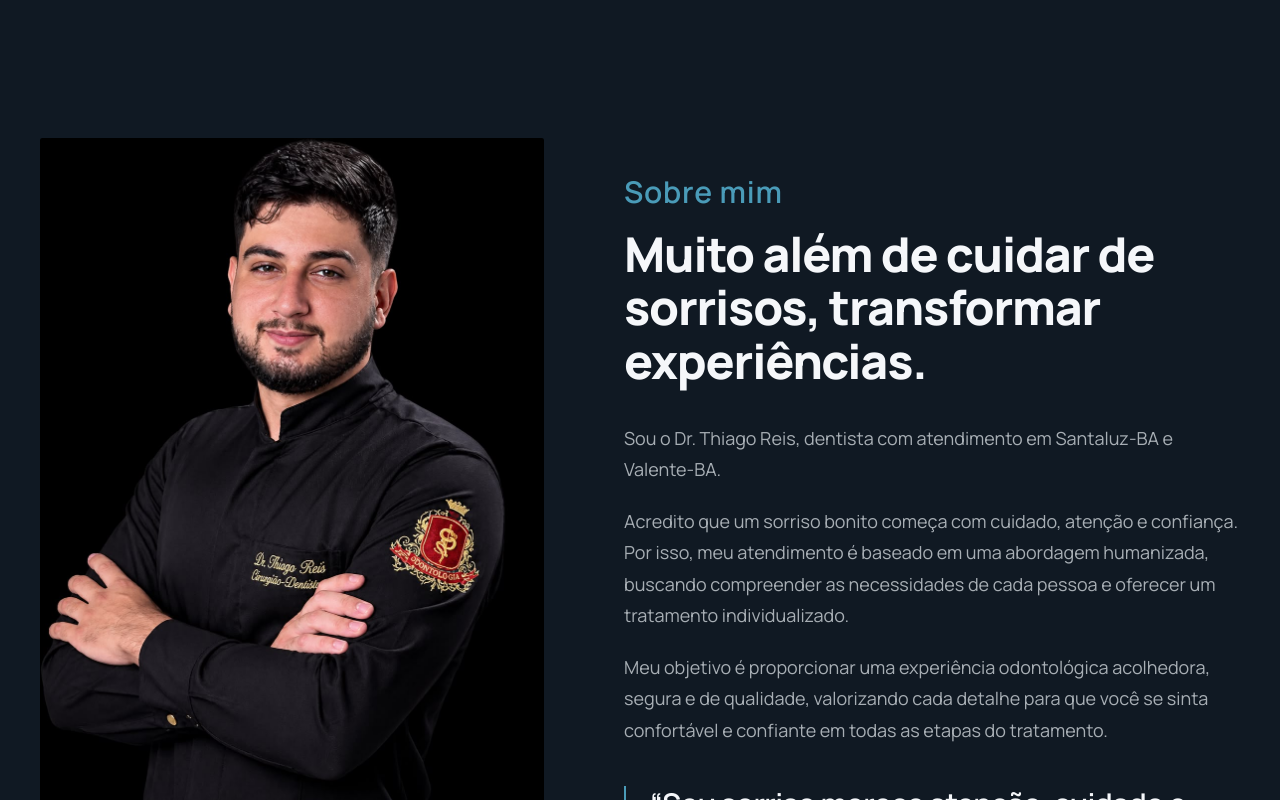
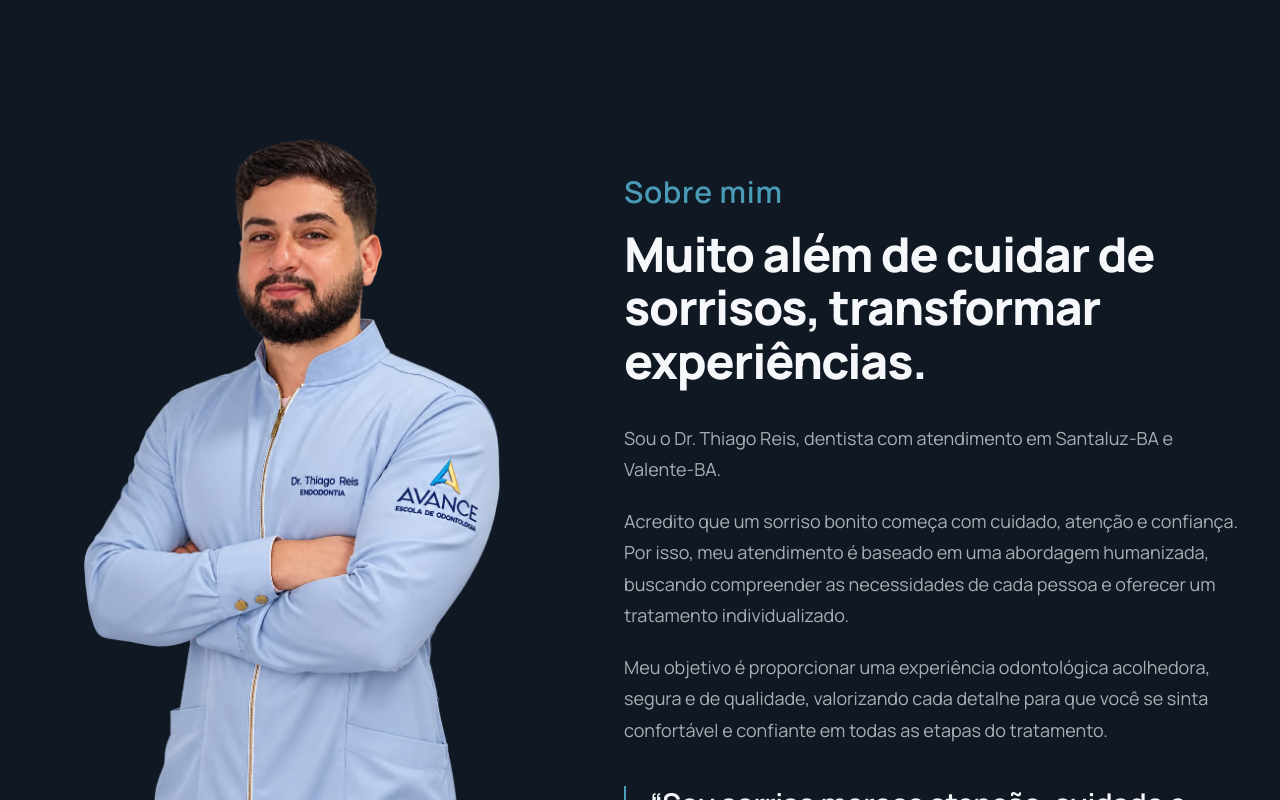
Before and after one commit to Daviuser/DR-THIAGOREIS, a Next.js app: page / in a window 1280 px wide. Shown: the part 1040-1840 px from the top of the page. Built offline with nearby package versions, Linux system fonts and the light colour scheme.

Commit message:
Remove fundo da foto da seção Sobre mim

```diff
--- a/src/components/About.tsx
+++ b/src/components/About.tsx
@@ -5,8 +5,8 @@ export default function About() {
     <section id="apresentacao" className="py-24 md:py-40">
       <div className="wrap grid items-center gap-14 md:grid-cols-[.9fr_1.1fr] md:gap-20">
         <div className="relative">
-          <div data-mask className="relative aspect-[2/3] overflow-hidden rounded-sm bg-graphite">
-            <Image data-parallax="-6" src="/images/thiago-reis-about.jpeg" alt="Dr. Thiago Reis, cirurgião-dentista" fill sizes="(max-width: 768px) 100vw, 45vw" className="object-cover" />
+          <div data-mask className="relative aspect-[2/3] overflow-hidden rounded-sm">
+            <Image data-parallax="-6" src="/images/thiago-reis.webp" alt="Dr. Thiago Reis, cirurgião-dentista" fill sizes="(max-width: 768px) 100vw, 45vw" className="object-contain" />
           </div>
           <div aria-hidden data-parallax="8" className="absolute -bottom-6 -right-4 -z-10 h-2/3 w-2/3 border border-accent/50" />
         </div>
```
